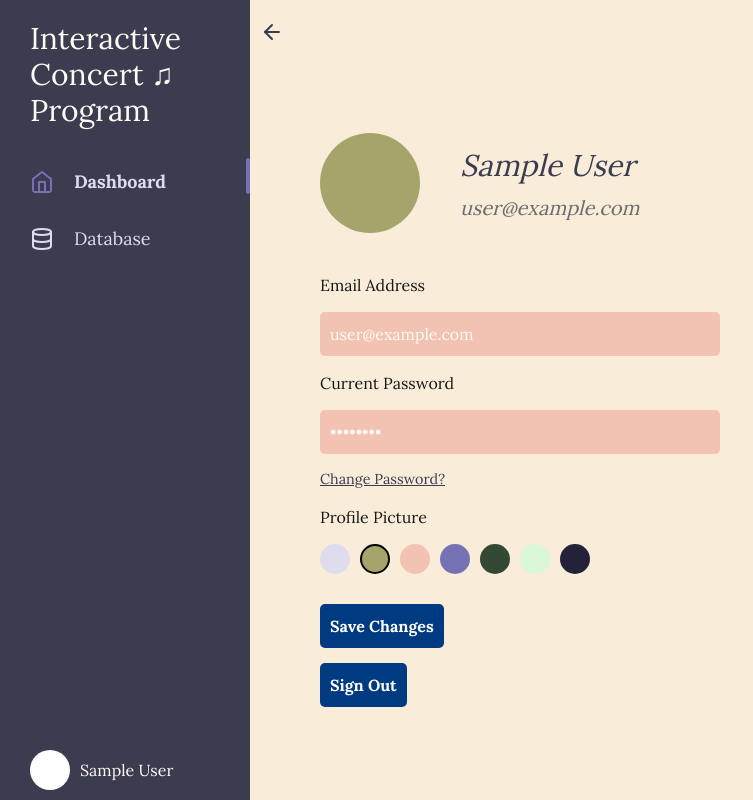
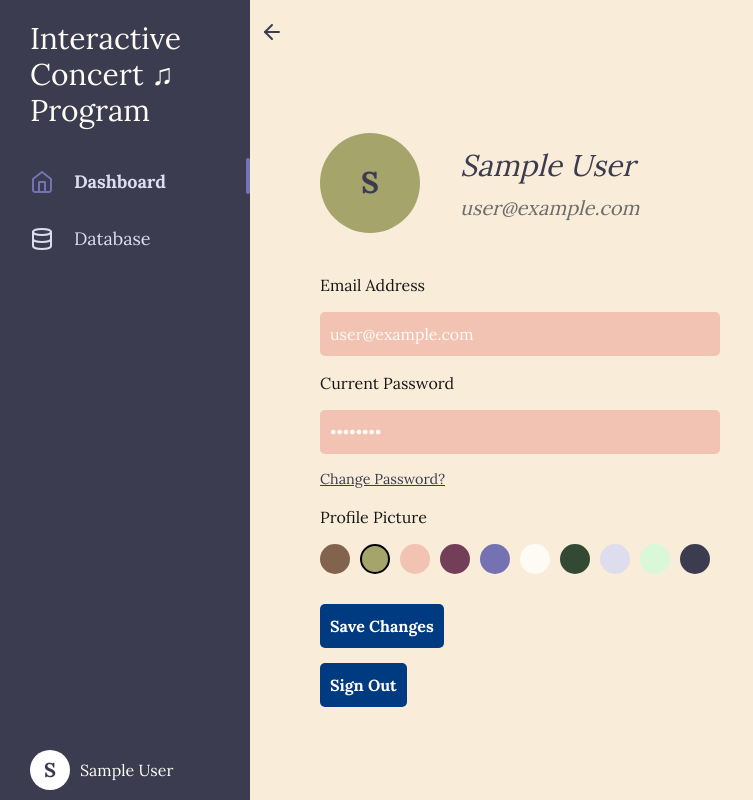
Before and after one commit to KatherineHu-2025/concert_program_online, a Next.js app: page /account in a window 1280 px wide. Shown: the whole page, without its empty margins (0-753 px from the left). Built offline with nearby package versions, Linux system fonts and the light colour scheme; no server answers; the database is empty; sample sign-in values are in the browser's storage.

Commit message:
Update Account Section;

```diff
--- a/app/account/page.tsx
+++ b/app/account/page.tsx
@@ -3,7 +3,7 @@
 import React, { useEffect, useState } from "react";
 import { useRouter } from "next/navigation";
 import { auth, db } from "../../firebaseConfig";
-import { signOut, User } from "firebase/auth";
+import { signOut, User, sendPasswordResetEmail } from "firebase/auth";
 import { doc, setDoc, getDoc } from "firebase/firestore";
 import styles from "../../styles/Account.module.css";
 import NavBar from "../../components/NavBar";
@@ -69,6 +69,19 @@ const AccountPage = () => {
         router.push("/signup"); // Redirect to login page after sign out
     };
 
+    const handlePasswordReset = async () => {
+        if (!email) {
+            alert("No email found. Please check your account settings.");
+            return;
+        }
+        try {
+            await sendPasswordResetEmail(auth, email);
+            alert("Password reset email sent! Check your inbox.");
+        } catch (error) {
+            alert("Failed to send password reset email: " + (error instanceof Error ? error.message : "Unknown error"));
+        }
+    };
+
     return (
         <div className={styles.container}>
             <NavBar />
@@ -77,7 +90,9 @@ const AccountPage = () => {
                     <Image src="/arrow-left.svg" alt="Back" width={24} height={24} className={styles.icon} />
                 </button>
                 <div className={styles.profileSection}>
-                    <div className={styles.avatar} style={{ backgroundColor: selectedColor }} />
+                    <div className={styles.avatar} style={{ backgroundColor: selectedColor }} >
+                        {name ? name.charAt(0).toUpperCase() : "?"}
+                    </div>
                     <div className = {styles.nameAndEmail}>
                         <h2 className={styles.name}>{name || "Name"}</h2>
                         <p className={styles.email}>{email}</p>
@@ -89,11 +104,11 @@ const AccountPage = () => {
 
                     <label>Current Password</label>
                     <input type="password" className={styles.input} disabled value="********" />
-                    <a href="#" className={styles.changePassword}>Change Password?</a>
+                    <button onClick={handlePasswordReset} className={styles.changePassword}>Change Password?</button>
 
                     <label>Profile Picture</label>
                     <div className={styles.colorPicker}>
-                        {["#DEDDED", "#A5A46B", "#F2C3B3", "#7472B3", "#334934", "#D8F8D8", "#232239"].map((color) => (
+                        {["#82634E","#A5A46B","#F2C3B3","#733E58","#7472B3", "#FEFBF4", "#334934", "#DEDDED", "#D8F8D8", "#3B3C50"].map((color) => (
                             <div
                                 key={color}
                                 className={styles.colorOption}
--- a/components/NavBar.tsx
+++ b/components/NavBar.tsx
@@ -99,10 +99,9 @@ const NavBar: FunctionComponent = () => {
             <div className={styles.account} onClick={handleSignUpOrAvatarClick}>
                 {user ? (
                     <>
-                    <div
-                        className={styles.avatar}
-                        style={{ backgroundColor: profileColor }}
-                    />
+                    <div className={styles.avatar} style={{ backgroundColor: profileColor }}>
+                        {user.displayName ? user.displayName.charAt(0).toUpperCase() : "?"}
+                    </div>
                     <span className={styles.userName}>{user.displayName || "User"}</span>
                 </>
                 ) : (
--- a/styles/Account.module.css
+++ b/styles/Account.module.css
@@ -48,8 +48,14 @@
     width: 100px;
     height: 100px;
     border-radius: 50%;
-    background-color: #A5A46B;
     margin-right: 20px;
+    display: flex;
+    align-items: center;
+    justify-content: center;
+    font-size: 30px; /* Adjust font size for initials */
+    font-weight: bold;
+    color: #3B3C50; /* Contrast text color */
+    text-transform: uppercase;
 }
 
 .profileInfo {
--- a/styles/NavBar.module.css
+++ b/styles/NavBar.module.css
@@ -96,6 +96,13 @@
     height: 40px;
     border-radius: 50%;
     background-color: #f5f7fe;
+    display: flex;
+    align-items: center;
+    justify-content: center;
+    font-size: 20px; /* Adjust font size for initials */
+    font-weight: bold;
+    color: #3B3C50; /* Contrast text color */
+    text-transform: uppercase;
     margin-right: 10px;
     object-fit: cover; /* Ensures the avatar image fits well */
 }
```
